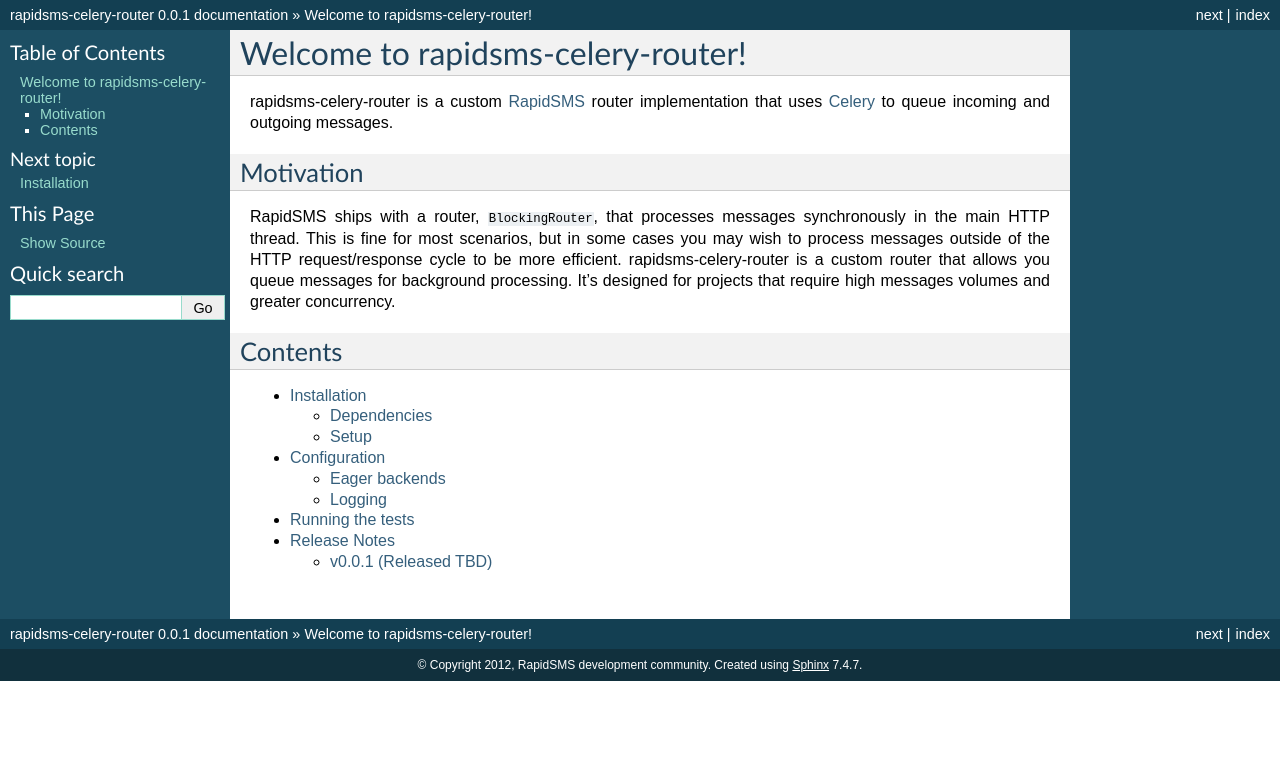
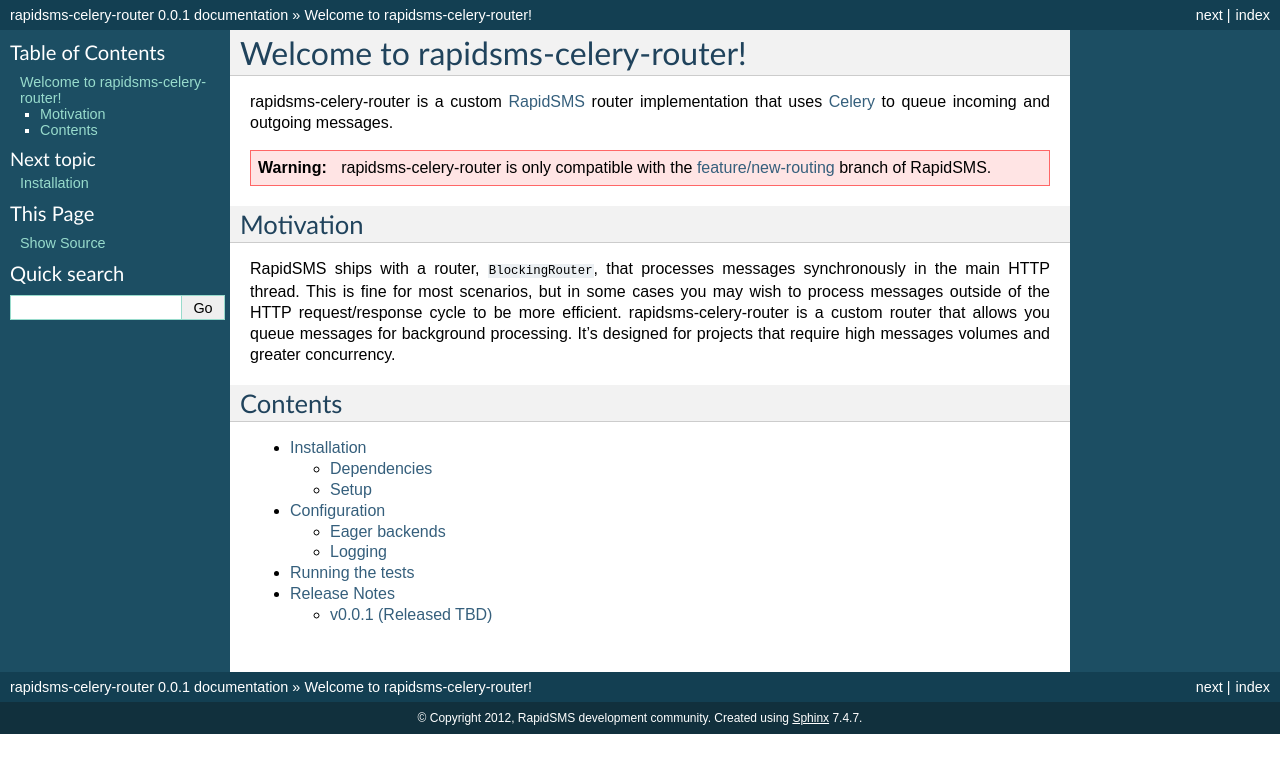
Before and after one commit to rapidsms/rapidsms-celery-router, a Sphinx documentation site: the page built from docs/index.rst, in a window 1280 px wide. Shown: the top 773 px of the page. Built offline with Sphinx 7.4.7, drawn with Linux system fonts in a browser that asks for light colours.

Commit message:
add warning about feature/new-routing

```diff
--- a/docs/index.rst
+++ b/docs/index.rst
@@ -6,10 +6,16 @@
 Welcome to rapidsms-celery-router!
 ==================================
 
-rapidsms-celery-router is a custom RapidSMS_ router implementation that uses Celery_ to queue incoming and outgoing messages.
+rapidsms-celery-router is a custom RapidSMS_ router implementation that uses
+Celery_ to queue incoming and outgoing messages.
+
+.. warning::
+    rapidsms-celery-router is only compatible with the `feature/new-routing`_
+    branch of RapidSMS.
 
 .. _RapidSMS: http://www.rapidsms.org/
 .. _Celery: http://www.celeryproject.org/
+.. _feature/new-routing: https://github.com/rapidsms/rapidsms/tree/feature/new-routing
 
 Motivation
 ----------
```
